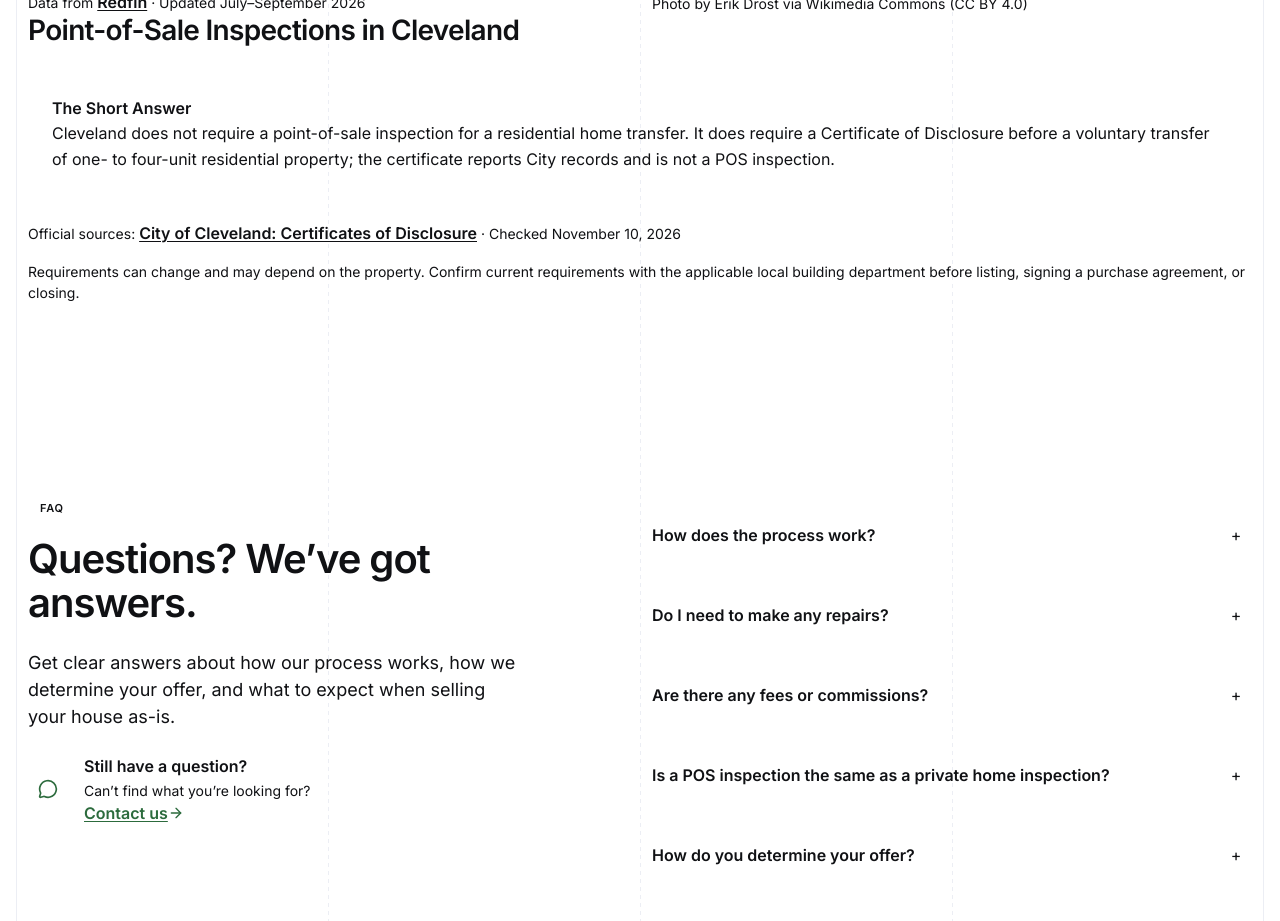
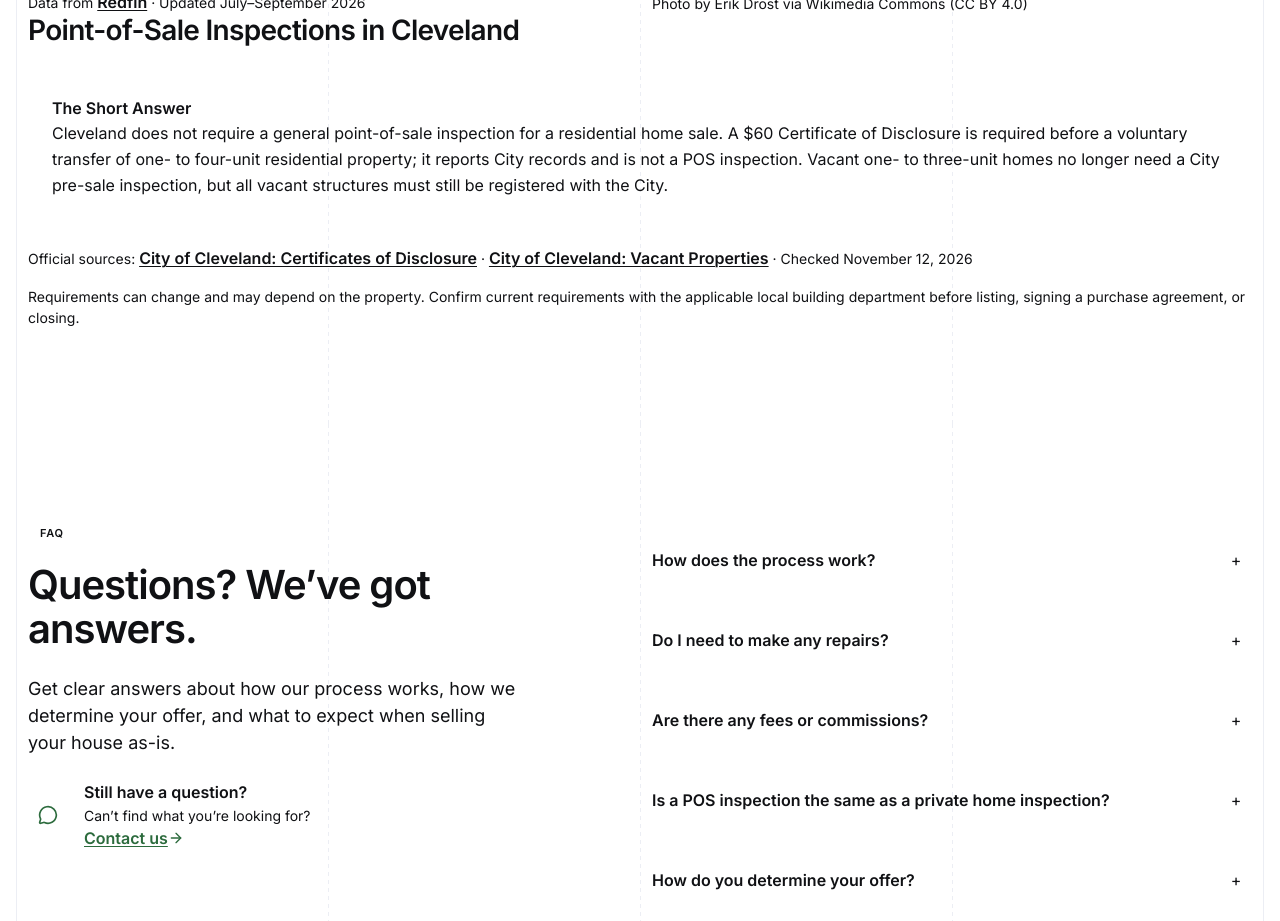
Before and after one commit to YHICAdmin/your-house-in-cash, a Next.js app: page / in a window 1280 px wide. Shown: the part 3420-4341 px from the top of the page. Built offline with nearby package versions, Linux system fonts and the light colour scheme; no server answers.

Commit message:
update pos

```diff
--- a/project-documentation/website-specification/content/areas.md
+++ b/project-documentation/website-specification/content/areas.md
@@ -92,7 +92,7 @@ Each verified record includes the status, seller-facing short answer, applicable
 
 | City | Status | Official source records |
 |---|---|---|
-| Cleveland | No POS inspection; Certificate of Disclosure applies | City of Cleveland Certificates of Disclosure |
+| Cleveland | No general POS inspection; Certificate of Disclosure applies, and vacant-property registration remains required | City of Cleveland Certificates of Disclosure; Vacant Properties |
 | Bedford Heights | POS required | City Point of Sale Inspections and Application |
 | Bay Village | No general POS inspection; vacant-building inspection applies | City Building Department FAQ; Vacant Buildings Ordinance |
 | Beachwood | No general POS inspection; occupancy and rental requirements apply | City Building Department FAQ; Certificate of Rental Occupancy Ordinance |
--- a/src/data/areas.ts
+++ b/src/data/areas.ts
@@ -318,14 +318,18 @@ export const clevelandArea = createArea({
   introSupportingCopy: "Cleveland is a big city, and selling a home in Old Brooklyn can be very different from selling one in Tremont, Collinwood, or West Park. Home values, property conditions, and buyer demand can vary from neighborhood to neighborhood—and sometimes from one block to the next. We take those local differences into account when we evaluate a house, helping you understand what an as-is sale could look like and decide what makes sense for your situation.",
   posInspection: {
     status: "not-required",
-    shortAnswer: "Cleveland does not require a point-of-sale inspection for a residential home transfer. It does require a Certificate of Disclosure before a voluntary transfer of one- to four-unit residential property; the certificate reports City records and is not a POS inspection.",
+    shortAnswer: "Cleveland does not require a general point-of-sale inspection for a residential home sale. A $60 Certificate of Disclosure is required before a voluntary transfer of one- to four-unit residential property; it reports City records and is not a POS inspection. Vacant one- to three-unit homes no longer need a City pre-sale inspection, but all vacant structures must still be registered with the City.",
     sources: [
       {
         label: "City of Cleveland: Certificates of Disclosure",
         url: "https://www.clevelandohio.gov/city-hall/departments/building-housing/divisions/records-administration/certificates-disclosure",
       },
-    ],
-    verifiedDate: "November 10, 2026",
+      {
+        label: "City of Cleveland: Vacant Properties",
+        url: "https://www.clevelandohio.gov/residents/codes-ordinances/residents-first/vacant-properties",
+      },
+    ],
+    verifiedDate: "November 12, 2026",
   },
   statistics: {
     medianSalePrice: "$149,929",
```
